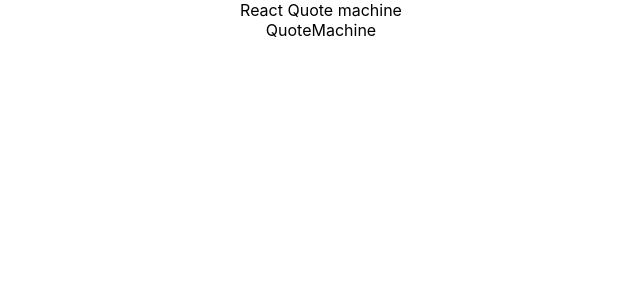
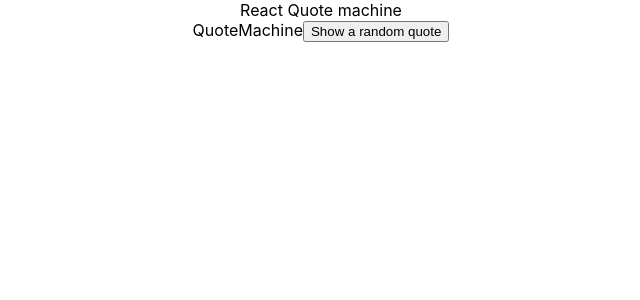
Before and after one commit to ali1129js/quotemachine, a React (Create React App) app: page / in a window 1280 px wide. Shown: the top 300 px of the page, without its empty margins (319-959 px from the left). Built offline with nearby package versions, Linux system fonts and the light colour scheme.

Commit message:
quotes components

```diff
--- a/src/components/QuoteMachine.js
+++ b/src/components/QuoteMachine.js
@@ -2,14 +2,37 @@
  * @Author: Ali
  * @Date:   2018-12-24T12:03:11+01:00
  * @Last modified by:   Ali
- * @Last modified time: 2018-12-24T12:04:34+01:00
+ * @Last modified time: 2018-12-24T15:34:04+01:00
  */
 import React, { Component } from 'react'
+
+const URL = 'https://quotesondesign.com/wp-json/posts?filter[orderby]=rand&filter[posts_per_page]=1'
+
 class QuoteMachine extends Component {
+  constructor(){
+    super()
+  this.getRandQuote = this.getRandQuote.bind(this)
+  }
+  getRandQuote(){
+    fetch(URL)
+    .then(res => res.json())
+    .then(data => {
+      console.log(data[0])
+    })
+  }
   render(){
     return (
-      <div className="">QuoteMachine</div>
+      <div className="">
+        QuoteMachine
+        <button onClick={this.getRandQuote}>
+          Show a random quote
+        </button>
+      </div>
     )
   }
 }
 export default QuoteMachine
+/*
+const URL2 = 'https://cors-anywhere.herokuapp.com/https://api.forismatic.com/api/1.0/?method=getQuote&format=json&lang=en'
+
+*/
```
